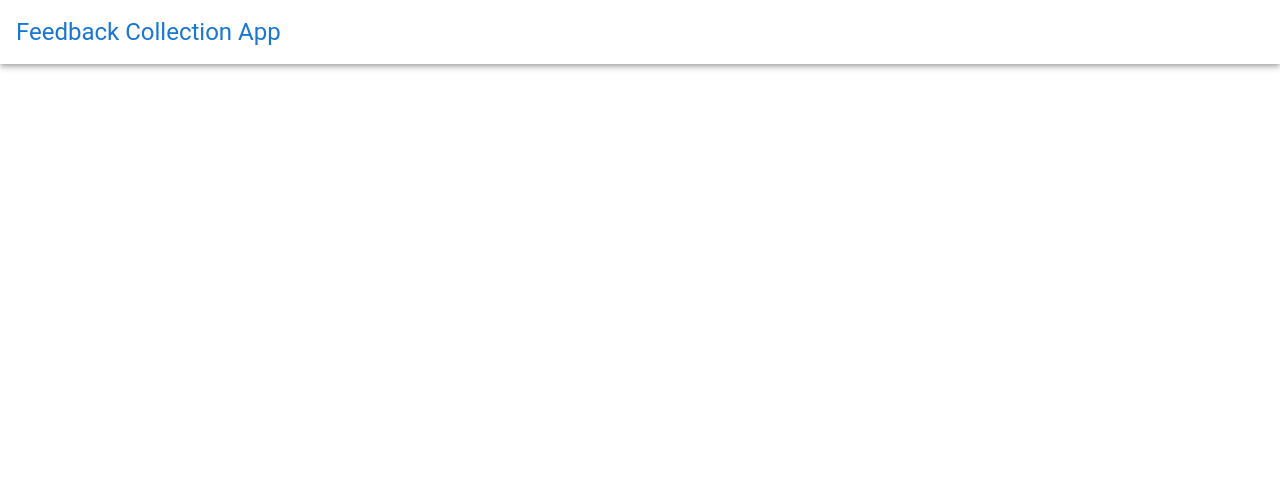
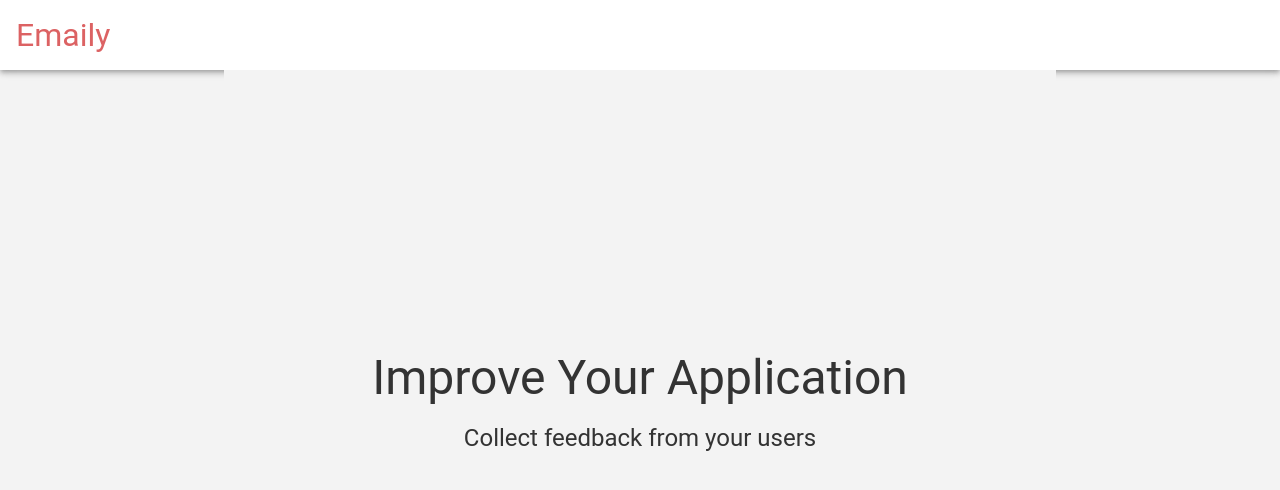
Before and after one commit to DenisaKusnirova/feedback-collection-app, a React (Create React App) app in the folder client/: page / in a window 1280 px wide. Shown: the top 490 px of the page. Built offline with nearby package versions, Linux system fonts and the light colour scheme; no server answers.

Commit message:
Handle logging out

```diff
--- a/client/src/components/App.js
+++ b/client/src/components/App.js
@@ -4,12 +4,14 @@ import Header from "./Header";
 import { makeStyles } from "@material-ui/core/styles";
 import { useDispatch } from "react-redux";
 import { fetchUser } from "../actions";
+import Landing from "./Landing";
 
 const useStyles = makeStyles(() => ({
   container: {
     maxWidth: 800,
     margin: "0 auto",
-    padding: "40px 16px"
+    padding: "40px 16px",
+    backgroundColor: "#f3f3f3"
   }
 }));
 
@@ -21,13 +23,16 @@ const App = () => {
     dispatch(fetchUser());
   }, []);
 
+  const Surveys = () => <h3>Surveys</h3>;
+
   return (
-    <div>
+    <BrowserRouter>
       <Header />
       <div className={classes.container}>
-        <BrowserRouter />
+        <Route path="/" component={Landing} exact />
+        <Route path="/surveys" component={Surveys} />
       </div>
-    </div>
+    </BrowserRouter>
   );
 };
 
--- a/client/src/components/Header.js
+++ b/client/src/components/Header.js
@@ -2,8 +2,8 @@ import React from "react";
 import { makeStyles } from "@material-ui/core/styles";
 import AppBar from "@material-ui/core/AppBar";
 import Button from "@material-ui/core/Button";
-import Link from "@material-ui/core/Link";
 import { useSelector } from "react-redux";
+import { Link } from "react-router-dom";
 
 const useStyles = makeStyles(theme => ({
   root: {
@@ -21,7 +21,12 @@ const useStyles = makeStyles(theme => ({
   title: {
     flexGrow: 1,
     marginRight: theme.spacing(2)
-  }
+  },
+  link: {
+    fontSize: 32,
+    color: theme.palette.primary.main,
+    textDecoration: 'none',
+  },
 }));
 
 function Header() {
@@ -51,8 +56,8 @@ function Header() {
   return (
     <div className={classes.root}>
       <AppBar position="static" className={classes.appBar}>
-        <Link component="button" variant="h5" href="/">
-          Feedback Collection App
+        <Link to={user? "/surveys" : "/"} className={classes.link}>
+          Emaily
         </Link>
         {renderContent()}
       </AppBar>
--- /dev/null
+++ b/client/src/components/Landing.js
@@ -0,0 +1,25 @@
+import React from "react";
+import { makeStyles } from "@material-ui/core/styles";
+import Typography from "@material-ui/core/Typography";
+
+const useStyles = makeStyles(theme => ({
+  root: {
+    textAlign: 'center',
+    marginTop: '30%',
+    '& h3': {
+      marginBottom: 16,
+    }
+  }
+}));
+
+function Landing() {
+  const classes = useStyles();
+
+  return (
+    <div className={classes.root}>
+      <Typography variant="h3">Improve Your Application</Typography>
+      <Typography variant="h5">Collect feedback from your users</Typography>
+    </div>
+  );
+}
+export default Landing;
--- a/client/src/index.css
+++ b/client/src/index.css
@@ -1,3 +1,7 @@
-body, html {
+body,
+html {
   margin: 0;
+  background-color: #f3f3f3;
+  color: #333;
+  font-family: "Roboto", "Helvetica", "Arial", sans-serif;
 }
--- a/client/src/index.js
+++ b/client/src/index.js
@@ -11,7 +11,7 @@ import reduxThunk from "redux-thunk";
 const theme = createMuiTheme({
   palette: {
     primary: {
-      main: "#1976d2",
+      main: "#dc6263",
       color: "white"
     },
     secondary: {
```
Also changed, not shown: 1 other file (tests, documents, lock files or other folders).
